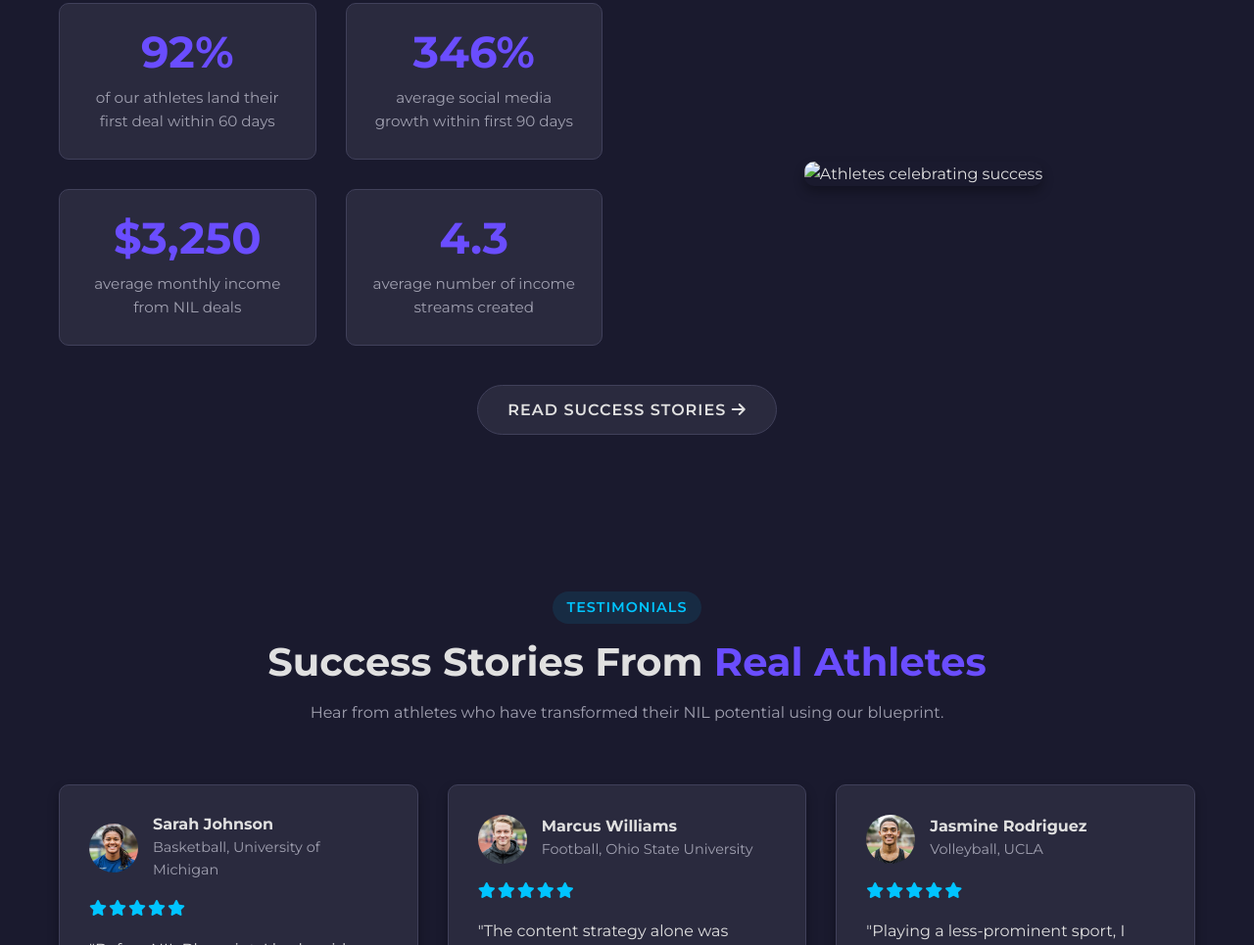
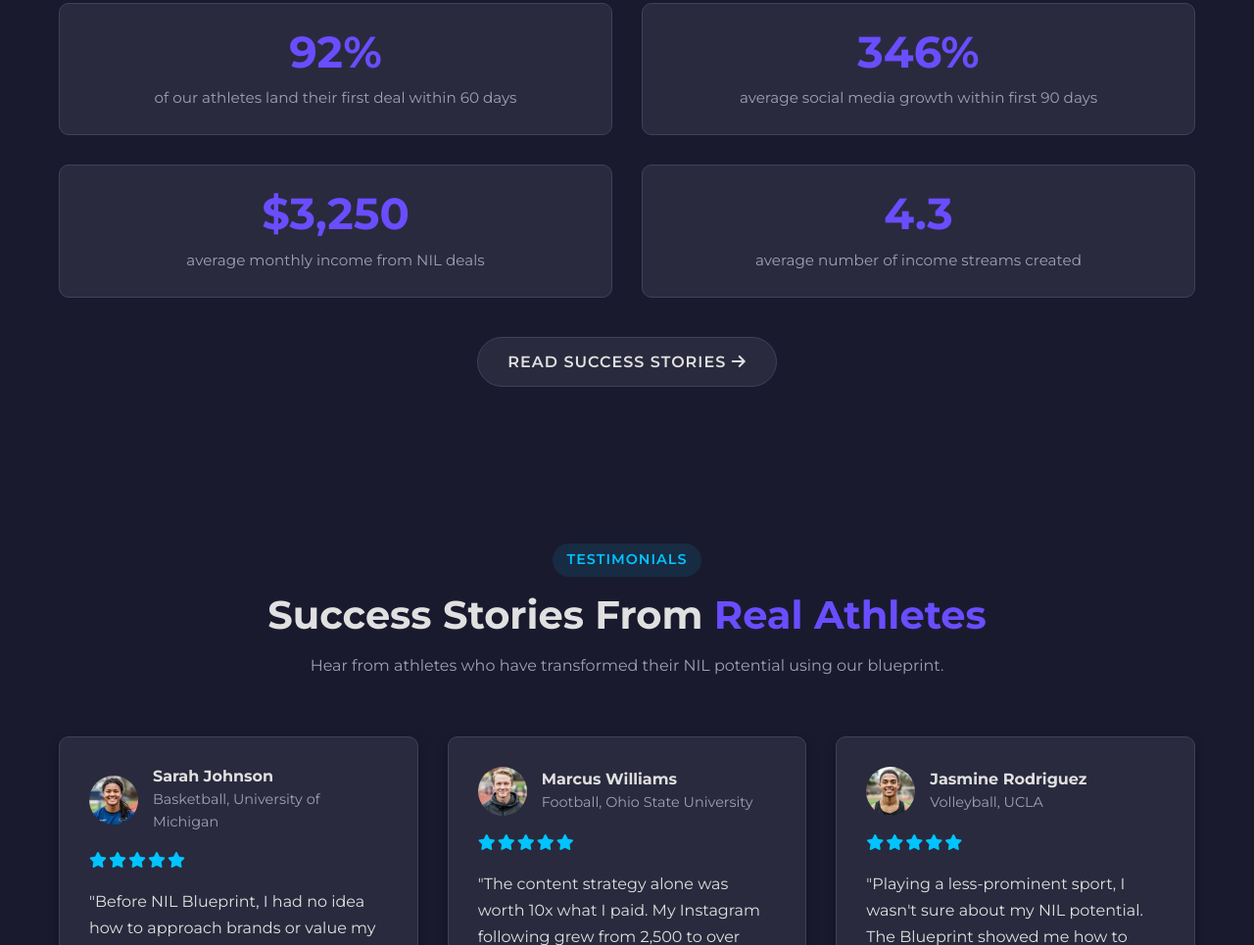
Before and after one commit to Zeus2735/Blueprint_Funnel, a website: page index.html in a window 1280 px wide. Shown: the part 3893-4858 px from the top of the page at 98% size. Drawn offline with Linux system fonts and the light colour scheme; a script that the page names is missing.

Commit message:
Remove missing results image section

```diff
--- a/index.html
+++ b/index.html
@@ -232,10 +232,7 @@
                         <div class="stat-description">average number of income streams created</div>
                     </div>
                 </div>
-                <div class="results-image">
-                    <!-- Placeholder for results image -->
-                    <img src="Assets/results-placeholder.jpg" alt="Athletes celebrating success">
-                </div>
+                <!-- Removed results-image div as the image was missing -->
             </div>
              <div class="cta-button" style="text-align: center; margin-top: 40px;">
                  <a href="#testimonials" class="btn btn-secondary">Read Success Stories <i class="fas fa-arrow-right"></i></a>
```
